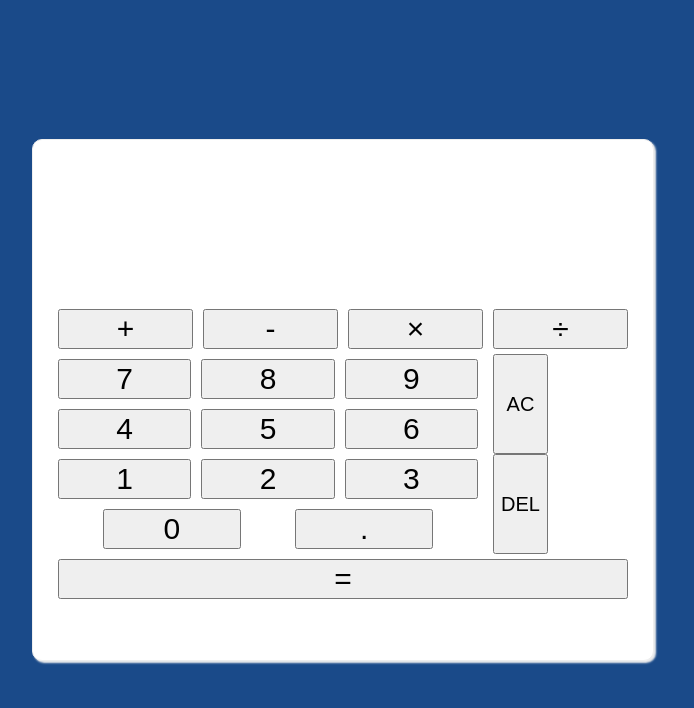
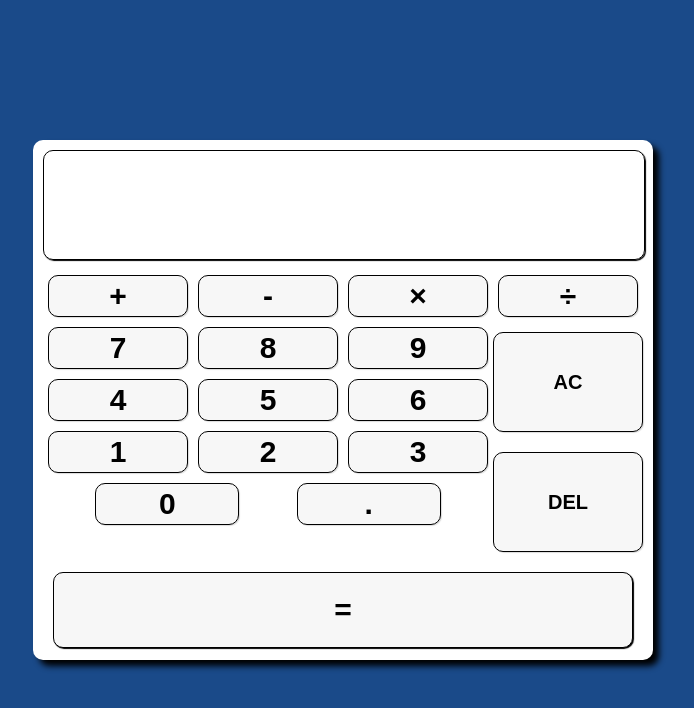
Before and after one commit to Granada-JT/calculator-app, a SvelteKit app: page / in a window 1280 px wide. Shown: the top 708 px of the page, without its empty margins (297-991 px from the left). Built offline with nearby package versions, Linux system fonts and the light colour scheme.

Commit message:
style: improve calculator ui and layout

```diff
--- a/src/hooks.server.ts
+++ b/src/hooks.server.ts
@@ -8,4 +8,4 @@ export async function handle({ event, resolve }) {
 		html.replace(/{{ GA_M_ID }}/g, PUBLIC_GA_M_ID)
 	});
 	return response;
-  }
+}
--- a/src/routes/+page.svelte
+++ b/src/routes/+page.svelte
@@ -44,8 +44,10 @@
 </script>
 
 <div class="calculator">
-  <input id="input1" type="text" bind:value="{consoleValue}" readonly={true} name="equation" />
-  <input id="input2" type="text" bind:value="{answer}" readonly={true} name="equation" />
+  <div id="output-div">
+    <input type="text" bind:value="{consoleValue}" readonly={true} name="equation" />
+    <input id="answer" type="text" bind:value="{answer}" readonly={true} name="equation" />
+  </div>
   <div class="buttons">
     <div class="operations">
       <button on:click={() => { setCharacters('+'); }}>
@@ -61,6 +63,7 @@
         &divide;
       </button>
     </div>
+    <div class="button-row">
       <div class="numbers">
         <div>
           <button on:click={() => { setCharacters(7); }}>
@@ -105,7 +108,6 @@
         </div>
       </div>
       <div class="clear">
-      <div>
         <button on:click={() => { setCharacters('C'); }}>
           AC
         </button>
@@ -140,62 +142,98 @@
     max-width: 600px;
     height: 100%;
     max-height: 500px;
-    border: 1px solid #eee;
-    box-shadow: 2px 2px 2px #eee;
+    box-shadow: 6px 6px 6px #000000;
     padding: 10px;
     margin: 10px;
     background-color: white;
     border-radius: 10px;
   }
 
-  .calculator input {
-    width: 93.8%;
-    padding: 20px 20px 0px -5px;
-    margin: 20px 0px -20px 15px;
+  #output-div {
+    display: flex;
+    flex-direction: column;
+    align-items: center;
+    justify-content: center;
+    width: 100%;
+    text-align: right;
+    border: 1px solid #000000;
+    border-radius: 10px;
+    box-shadow: 1px 1px 1px #000000;
+  }
+
+  #output-div input {
+    width: 95%;
     outline: none;
-    text-align: right;
     font-size: 30px;
     border: none;
+    border-radius: 10px;
+    padding: 10px;
   }
 
-  #input1 {
-    text-align: left;
+  #answer {
+    text-align: right;
   }
 
-  .calculator .buttons {
+  .buttons {
     display: flex;
-    flex-wrap: wrap;
-    margin-top: 50px;
+    flex-direction: column;
+    align-items: center;
+    margin-top: 10px;
   }
 
-  .calculator .buttons .operations {
+  .buttons button {
+    background-color: #f7f7f7;
+    border-radius: 10px;
+    padding: 20px;
+    margin: 10px;
+    font-size: 18px;
+    font-weight: bold;
+    cursor: pointer;
+    box-shadow: 1px 1px 1px #dbdbdb;
+    border: 1px solid black;
+    transition: background-color 0.2s ease;
+  }
+
+  .buttons button:hover {
+    background-color: #e5e5e5;
+  }
+
+  .buttons button:active {
+    background-color: #d5d5d5;
+  }
+
+  .button-row {
+    display: flex;
+    flex-direction: row;
+    width: 100%;
+  }
+
+  .operations {
     display: flex;
     justify-content: space-evenly;
     width: 100%;
-    margin: 0 10px 0 10px;
   }
 
-  .calculator .buttons .operations button {
+  .operations button {
     width: 25%;
     height: 40px;
     display: flex;
     align-items: center;
     justify-content: center;
-    margin: 5px 5px 5px 5px;
+    margin: 5px;
     font-size: 30px;
   }
 
-  .calculator .buttons .numbers {
+  .numbers {
     width: 75%;
   }
 
-  .calculator .buttons .numbers > div {
+  .numbers > div {
     display: flex;
-    justify-content: space-evenly;
-    margin: 0 10px 0 10px;
+    justify-content: space-evenly
   }
 
-  .calculator .buttons .numbers > div button {
+  .numbers button {
     width: 32%;
     height: 40px;
     display: flex;
@@ -205,15 +243,16 @@
     font-size: 30px;
   }
 
-  .calculator .buttons .clear > div {
+  .clear {
     display: flex;
     flex-direction: column;
     align-items: center;
-    margin: 0 5px 0 0px;
+    justify-content: center;
+    width: 25%;
   }
 
-  .calculator .buttons .clear > div button {
-    display: inline-block;
+  .clear button {
+    display: flex;
     width: 100%;
     height: 100px;
     display: flex;
@@ -224,7 +263,9 @@
 
   .equal {
     width: 100%;
-    padding: 5px 15px;
+    display: flex;
+    margin: 0;
+    padding: 0;
   }
 
   .equal > button {
@@ -232,6 +273,23 @@
     height: 100%;
     color: #000000;
     font-size: 30px;
+    box-shadow: 1px 1px 1px #000000;
+  }
+
+  @media (max-width <= 480px) {
+
+  }
+
+  @media (min-width >= 481px) and (max-width <= 768px) {
+
+  }
+
+  @media (min-width >= 769px) and (max-width <= 1024px) {
+
+  }
+
+  @media (min-width > 1024px) {
+
   }
 
 </style>
```
Lines whose indentation alone changed are shown as unchanged.
